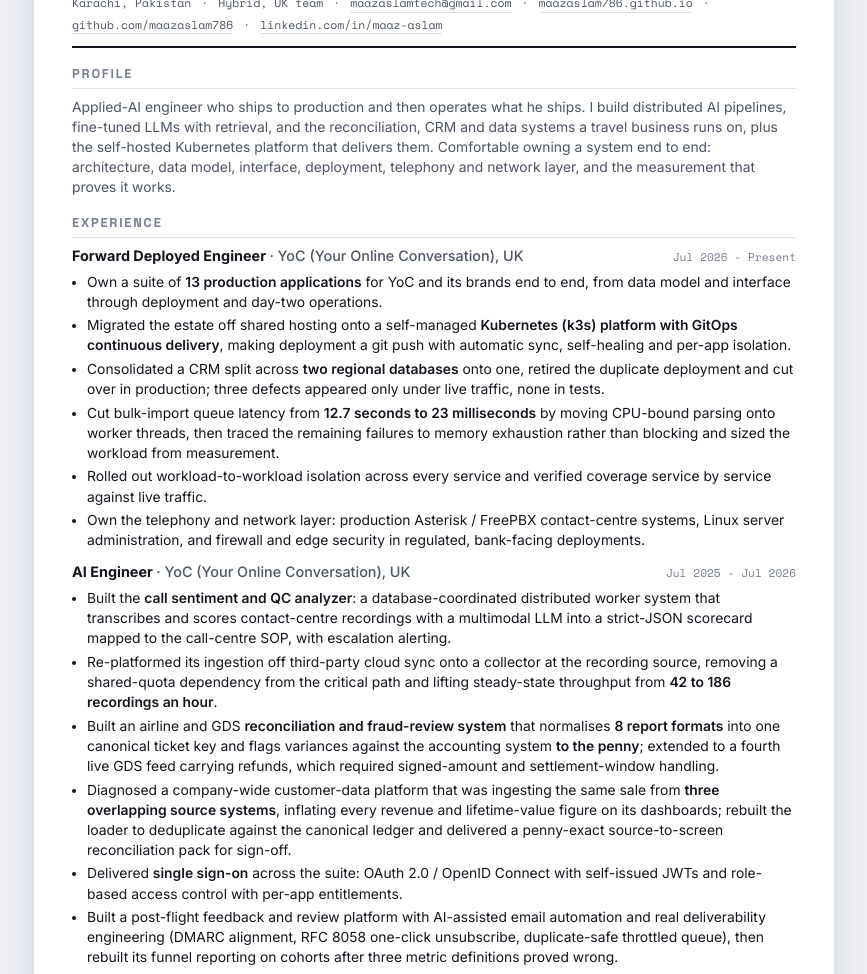
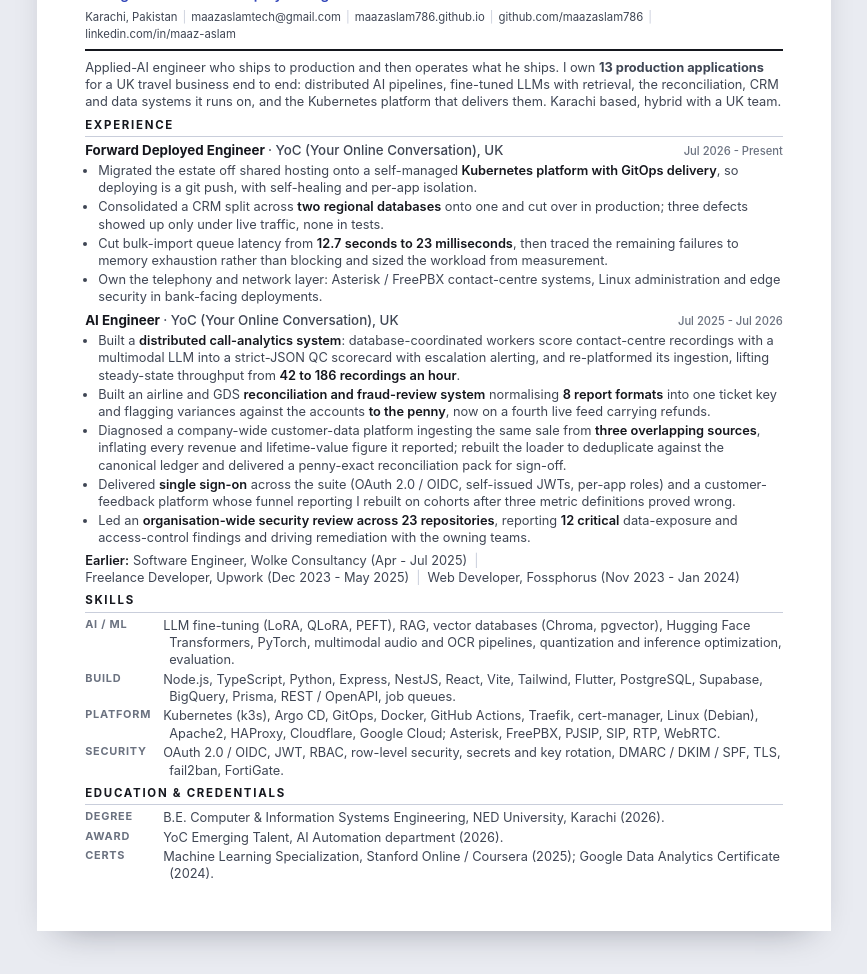
Before and after one commit to maazaslam786/maazaslam786.github.io, a plain HTML site: page resume.html in a window 1280 px wide. Shown: the part 178-1152 px from the top of the page, without its empty margins (206-1073 px from the left). Drawn offline with nearby package versions, Linux system fonts and the light colour scheme.

Commit message:
Rework resume as a true one-page print layout
The first version printed to two pages. Root cause was not length: the
skills block was a CSS grid, and Chrome cannot fragment a grid across
printed pages, so it pushed the whole block onto page two.

- Skills and education rows rebuilt as hanging-indent blocks that paginate
- Dropped the Google Fonts dependency for a system stack, so screen and
  print layout are identical and a print never falls back to a wider face
- Print type scale 9pt / 1.3, A4 with 12.7mm margins
- Content tightened: app count moved into the profile line, two bullets
  merged away, education rows compacted
- Verified by rendering: one page

```diff
--- a/resume.html
+++ b/resume.html
@@ -6,59 +6,72 @@
 <title>Muhammad Maaz Aslam · Resume</title>
 <meta name="description" content="Resume of Muhammad Maaz Aslam Sonaly, AI Engineer and Forward Deployed Engineer at YoC.">
 <link rel="canonical" href="https://maazaslam786.github.io/resume.html">
-<meta name="robots" content="index, follow">
-<link rel="preconnect" href="https://fonts.googleapis.com">
-<link rel="preconnect" href="https://fonts.gstatic.com" crossorigin>
-<link rel="stylesheet" href="https://fonts.googleapis.com/css2?family=Space+Grotesk:wght@500;600;700&family=Inter:wght@400;500;600;700&family=Space+Mono:wght@400;700&display=swap">
 <style>
   :root{
-    --ink:#14161d; --muted:#4e5563; --faint:#767d8c;
-    --line:rgba(15,20,40,.13); --accent:#445bd4; --paper:#ffffff; --ground:#eceef4;
-    --ff-display:"Space Grotesk",system-ui,-apple-system,sans-serif;
-    --ff-sans:"Inter",system-ui,-apple-system,sans-serif;
-    --ff-mono:"Space Mono",ui-monospace,monospace;
+    --ink:#15171e; --muted:#3f4654; --faint:#6b7280;
+    --line:#c9cedb; --accent:#2f43b8; --paper:#fff; --ground:#e9ebf1;
+    --ff:-apple-system,BlinkMacSystemFont,"Segoe UI","Helvetica Neue",Helvetica,Arial,sans-serif;
   }
   *{box-sizing:border-box}
   html,body{margin:0}
-  body{background:var(--ground);color:var(--ink);font-family:var(--ff-sans);font-size:10.4pt;line-height:1.45;-webkit-font-smoothing:antialiased}
-  .bar{position:sticky;top:0;z-index:5;display:flex;gap:10px;align-items:center;justify-content:center;padding:10px;background:rgba(236,238,244,.92);border-bottom:1px solid var(--line);backdrop-filter:blur(8px)}
-  .bar a,.bar button{font:600 9.5pt/1 var(--ff-sans);color:var(--ink);background:var(--paper);border:1px solid var(--line);border-radius:999px;padding:8px 14px;text-decoration:none;cursor:pointer}
+  body{background:var(--ground);color:var(--ink);font-family:var(--ff);font-size:9.6pt;line-height:1.36;-webkit-font-smoothing:antialiased;text-rendering:optimizeLegibility}
+
+  .bar{position:sticky;top:0;z-index:5;display:flex;gap:8px;align-items:center;justify-content:center;padding:9px;background:rgba(233,235,241,.94);border-bottom:1px solid var(--line)}
+  .bar a,.bar button{font:600 9pt/1 var(--ff);color:var(--ink);background:var(--paper);border:1px solid var(--line);border-radius:999px;padding:7px 13px;text-decoration:none;cursor:pointer}
   .bar button{background:var(--accent);border-color:var(--accent);color:#fff}
-  .sheet{background:var(--paper);max-width:800px;margin:22px auto 40px;padding:34px 38px 30px;box-shadow:0 18px 40px -22px rgba(10,14,30,.4)}
+  .tip{font:400 8.4pt/1.3 var(--ff);color:var(--faint);text-align:center;margin:9px 16px 0}
 
-  header{border-bottom:2px solid var(--ink);padding-bottom:12px;margin-bottom:16px}
-  h1{font-family:var(--ff-display);font-size:23pt;line-height:1.05;letter-spacing:-.02em;margin:0 0 4px}
-  .role{font-family:var(--ff-display);font-size:11.4pt;color:var(--accent);font-weight:600;margin:0 0 7px}
-  .meta{font-family:var(--ff-mono);font-size:8.6pt;color:var(--muted);display:flex;flex-wrap:wrap;gap:4px 10px}
-  .meta a{color:var(--muted);text-decoration:none;border-bottom:1px solid var(--line)}
+  /* Screen preview mirrors the A4 text block: 210mm wide, 14mm side margins */
+  .sheet{background:var(--paper);width:210mm;max-width:calc(100vw - 20px);margin:14px auto 36px;padding:12.7mm;box-shadow:0 16px 36px -22px rgba(10,14,30,.45)}
 
-  h2{font-family:var(--ff-display);font-size:9.6pt;letter-spacing:.14em;text-transform:uppercase;color:var(--faint);margin:17px 0 8px;padding-bottom:4px;border-bottom:1px solid var(--line)}
-  .summary{margin:0;color:var(--muted)}
-  .job{margin-bottom:12px;break-inside:avoid}
-  .job-h{display:flex;justify-content:space-between;align-items:baseline;gap:12px}
-  .job-t{font-weight:700;font-size:10.8pt;margin:0}
-  .job-o{color:var(--muted);font-weight:500}
-  .when{font-family:var(--ff-mono);font-size:8.4pt;color:var(--faint);white-space:nowrap}
-  ul{margin:5px 0 0;padding-left:15px}
-  li{margin:0 0 3.5px}
-  li b{font-weight:600}
-  .sub{font-family:var(--ff-mono);font-size:8.4pt;color:var(--accent);margin:7px 0 2px;letter-spacing:.02em}
-  .grid{display:grid;grid-template-columns:118px 1fr;gap:5px 14px;align-items:baseline}
-  .k{font-family:var(--ff-mono);font-size:8.4pt;color:var(--faint);text-transform:uppercase;letter-spacing:.06em}
-  .v{color:var(--muted)}
-  .two{display:grid;grid-template-columns:1fr 1fr;gap:4px 26px}
-  .two .job{margin-bottom:7px}
-  footer{margin-top:16px;padding-top:9px;border-top:1px solid var(--line);font-family:var(--ff-mono);font-size:8pt;color:var(--faint)}
+  header{border-bottom:1.6pt solid var(--ink);padding-bottom:6px;margin-bottom:8px}
+  h1{font-size:20pt;line-height:1.02;letter-spacing:-.022em;font-weight:700;margin:0}
+  .role{font-size:10.4pt;font-weight:600;color:var(--accent);margin:3px 0 5px;letter-spacing:.01em}
+  .meta{font-size:8.5pt;color:var(--muted);line-height:1.5;display:flex;flex-wrap:wrap;align-items:baseline;gap:0 2px}
+  .meta a{color:var(--muted);text-decoration:none}
+  .meta span{white-space:nowrap}
+  .sep{color:var(--line);padding:0 3px}
 
-  @media (max-width:720px){ .sheet{padding:22px 18px;margin:12px} .two{grid-template-columns:1fr} h1{font-size:19pt} }
-  @page{size:A4;margin:12mm 13mm}
+  h2{font-size:8.6pt;font-weight:700;letter-spacing:.15em;text-transform:uppercase;color:var(--ink);margin:7px 0 4px;padding-bottom:2.5px;border-bottom:.8pt solid var(--line)}
+  p{margin:0}
+  .profile{color:var(--muted)}
+
+  .job{margin-bottom:5px}
+  .job:last-child{margin-bottom:0}
+  .job-h{display:flex;justify-content:space-between;align-items:baseline;gap:10px}
+  .job-t{font-weight:700;font-size:10pt}
+  .job-o{font-weight:500;color:var(--muted)}
+  .when{font-size:8.4pt;font-weight:500;color:var(--faint);white-space:nowrap}
+  ul{margin:3px 0 0;padding-left:13px}
+  li{margin:0 0 1.5px;color:var(--muted)}
+  li b{color:var(--ink);font-weight:600}
+
+  .row{margin:0 0 2px;padding-left:84px;text-indent:-84px;color:var(--muted)}
+  .row:last-child{margin-bottom:0}
+  .k{display:inline-block;width:78px;text-indent:0;vertical-align:top;font-size:8.2pt;font-weight:700;letter-spacing:.07em;text-transform:uppercase;color:var(--faint)}
+  .early{display:flex;flex-wrap:wrap;align-items:baseline;gap:0 4px;color:var(--muted)}
+  .early span{white-space:nowrap}
+  .early b{color:var(--ink);font-weight:600}
+
+  @page{size:A4;margin:12.7mm}
   @media print{
-    body{background:#fff;font-size:9.6pt}
-    .bar{display:none}
-    .sheet{box-shadow:none;margin:0;padding:0;max-width:none}
-    a{color:inherit}
-    h2{margin-top:12px}
-    .job{break-inside:avoid}
+    html,body{background:#fff}
+    body{font-size:9pt;line-height:1.3}
+    h1{font-size:18pt}
+    .role{font-size:10pt}
+    .bar,.tip{display:none !important}
+    .sheet{width:auto;max-width:none;margin:0;padding:0;box-shadow:none}
+    a{color:inherit;text-decoration:none}
+    header{break-inside:avoid}
+    .job-h{break-after:avoid}
+    li,.row{break-inside:avoid}
+    h2{break-after:avoid}
+  }
+  @media (max-width:760px){
+    .sheet{width:auto;padding:18px}
+    h1{font-size:17pt}
+    .row{padding-left:0;text-indent:0}
+    .k{display:block;margin-top:5px}
   }
 </style>
 </head>
@@ -69,23 +82,18 @@
   <a href="./">Portfolio</a>
   <a href="mailto:maazaslamtech@gmail.com">Email</a>
 </div>
+<p class="tip">Sized to one A4 page. In the print dialog set Margins to Default and switch off Headers and footers.</p>
 
 <main class="sheet">
   <header>
     <h1>Muhammad Maaz Aslam Sonaly</h1>
     <p class="role">AI Engineer · Forward Deployed Engineer</p>
-    <div class="meta">
-      <span>Karachi, Pakistan</span><span>·</span>
-      <span>Hybrid, UK team</span><span>·</span>
-      <a href="mailto:maazaslamtech@gmail.com">maazaslamtech@gmail.com</a><span>·</span>
-      <a href="https://maazaslam786.github.io/">maazaslam786.github.io</a><span>·</span>
-      <a href="https://github.com/maazaslam786">github.com/maazaslam786</a><span>·</span>
-      <a href="https://linkedin.com/in/maaz-aslam-31a694211">linkedin.com/in/maaz-aslam</a>
-    </div>
+    <p class="meta">
+      <span>Karachi, Pakistan</span><span class="sep">|</span><span><a href="mailto:maazaslamtech@gmail.com">maazaslamtech@gmail.com</a></span><span class="sep">|</span><span><a href="https://maazaslam786.github.io/">maazaslam786.github.io</a></span><span class="sep">|</span><span><a href="https://github.com/maazaslam786">github.com/maazaslam786</a></span><span class="sep">|</span><span><a href="https://linkedin.com/in/maaz-aslam-31a694211">linkedin.com/in/maaz-aslam</a></span>
+    </p>
   </header>
 
-  <h2>Profile</h2>
-  <p class="summary">Applied-AI engineer who ships to production and then operates what he ships. I build distributed AI pipelines, fine-tuned LLMs with retrieval, and the reconciliation, CRM and data systems a travel business runs on, plus the self-hosted Kubernetes platform that delivers them. Comfortable owning a system end to end: architecture, data model, interface, deployment, telephony and network layer, and the measurement that proves it works.</p>
+  <p class="profile">Applied-AI engineer who ships to production and then operates what he ships. I own <b>13 production applications</b> for a UK travel business end to end: distributed AI pipelines, fine-tuned LLMs with retrieval, the reconciliation, CRM and data systems it runs on, and the Kubernetes platform that delivers them. Karachi based, hybrid with a UK team.</p>
 
   <h2>Experience</h2>
 
@@ -95,12 +103,10 @@
       <span class="when">Jul 2026 - Present</span>
     </div>
     <ul>
-      <li>Own a suite of <b>13 production applications</b> for YoC and its brands end to end, from data model and interface through deployment and day-two operations.</li>
-      <li>Migrated the estate off shared hosting onto a self-managed <b>Kubernetes (k3s) platform with GitOps continuous delivery</b>, making deployment a git push with automatic sync, self-healing and per-app isolation.</li>
-      <li>Consolidated a CRM split across <b>two regional databases</b> onto one, retired the duplicate deployment and cut over in production; three defects appeared only under live traffic, none in tests.</li>
-      <li>Cut bulk-import queue latency from <b>12.7 seconds to 23 milliseconds</b> by moving CPU-bound parsing onto worker threads, then traced the remaining failures to memory exhaustion rather than blocking and sized the workload from measurement.</li>
-      <li>Rolled out workload-to-workload isolation across every service and verified coverage service by service against live traffic.</li>
-      <li>Own the telephony and network layer: production Asterisk / FreePBX contact-centre systems, Linux server administration, and firewall and edge security in regulated, bank-facing deployments.</li>
+      <li>Migrated the estate off shared hosting onto a self-managed <b>Kubernetes platform with GitOps delivery</b>, so deploying is a git push, with self-healing and per-app isolation.</li>
+      <li>Consolidated a CRM split across <b>two regional databases</b> onto one and cut over in production; three defects showed up only under live traffic, none in tests.</li>
+      <li>Cut bulk-import queue latency from <b>12.7 seconds to 23 milliseconds</b>, then traced the remaining failures to memory exhaustion rather than blocking and sized the workload from measurement.</li>
+      <li>Own the telephony and network layer: Asterisk / FreePBX contact-centre systems, Linux administration and edge security in bank-facing deployments.</li>
     </ul>
   </div>
 
@@ -110,65 +116,32 @@
       <span class="when">Jul 2025 - Jul 2026</span>
     </div>
     <ul>
-      <li>Built the <b>call sentiment and QC analyzer</b>: a database-coordinated distributed worker system that transcribes and scores contact-centre recordings with a multimodal LLM into a strict-JSON scorecard mapped to the call-centre SOP, with escalation alerting.</li>
-      <li>Re-platformed its ingestion off third-party cloud sync onto a collector at the recording source, removing a shared-quota dependency from the critical path and lifting steady-state throughput from <b>42 to 186 recordings an hour</b>.</li>
-      <li>Built an airline and GDS <b>reconciliation and fraud-review system</b> that normalises <b>8 report formats</b> into one canonical ticket key and flags variances against the accounting system <b>to the penny</b>; extended to a fourth live GDS feed carrying refunds, which required signed-amount and settlement-window handling.</li>
-      <li>Diagnosed a company-wide customer-data platform that was ingesting the same sale from <b>three overlapping source systems</b>, inflating every revenue and lifetime-value figure on its dashboards; rebuilt the loader to deduplicate against the canonical ledger and delivered a penny-exact source-to-screen reconciliation pack for sign-off.</li>
-      <li>Delivered <b>single sign-on</b> across the suite: OAuth 2.0 / OpenID Connect with self-issued JWTs and role-based access control with per-app entitlements.</li>
-      <li>Built a post-flight feedback and review platform with AI-assisted email automation and real deliverability engineering (DMARC alignment, RFC 8058 one-click unsubscribe, duplicate-safe throttled queue), then rebuilt its funnel reporting on cohorts after three metric definitions proved wrong.</li>
+      <li>Built a <b>distributed call-analytics system</b>: database-coordinated workers score contact-centre recordings with a multimodal LLM into a strict-JSON QC scorecard with escalation alerting, and re-platformed its ingestion, lifting steady-state throughput from <b>42 to 186 recordings an hour</b>.</li>
+      <li>Built an airline and GDS <b>reconciliation and fraud-review system</b> normalising <b>8 report formats</b> into one ticket key and flagging variances against the accounts <b>to the penny</b>, now on a fourth live feed carrying refunds.</li>
+      <li>Diagnosed a company-wide customer-data platform ingesting the same sale from <b>three overlapping sources</b>, inflating every revenue and lifetime-value figure it reported; rebuilt the loader to deduplicate against the canonical ledger and delivered a penny-exact reconciliation pack for sign-off.</li>
+      <li>Delivered <b>single sign-on</b> across the suite (OAuth 2.0 / OIDC, self-issued JWTs, per-app roles) and a customer-feedback platform whose funnel reporting I rebuilt on cohorts after three metric definitions proved wrong.</li>
       <li>Led an <b>organisation-wide security review across 23 repositories</b>, reporting <b>12 critical</b> data-exposure and access-control findings and driving remediation with the owning teams.</li>
-      <li>Fine-tuned domain-specific LLM chatbots with <b>LoRA / QLoRA / PEFT</b>, grounded by retrieval over a vector database, with tokenization, embedding, quantization and inference-optimization pipelines.</li>
     </ul>
   </div>
 
-  <div class="two">
-    <div class="job">
-      <div class="job-h">
-        <p class="job-t">Software Engineer <span class="job-o">· Wolke Consultancy</span></p>
-        <span class="when">Apr - Jul 2025</span>
-      </div>
-    </div>
-    <div class="job">
-      <div class="job-h">
-        <p class="job-t">Freelance Developer <span class="job-o">· Upwork</span></p>
-        <span class="when">Dec 2023 - May 2025</span>
-      </div>
-    </div>
-    <div class="job">
-      <div class="job-h">
-        <p class="job-t">Web Developer <span class="job-o">· Fossphorus</span></p>
-        <span class="when">Nov 2023 - Jan 2024</span>
-      </div>
-    </div>
-  </div>
-
-  <h2>Selected Systems</h2>
-  <div class="grid">
-    <span class="k">AI / LLM</span><span class="v">Call sentiment and QC analyzer (distributed multimodal pipeline); fine-tuned RAG chatbots; AI-assisted email automation.</span>
-    <span class="k">Finance</span><span class="v">Airline and GDS reconciliation with penny-exact variance flagging, fraud-review board, debtors ledger with ageing and segment splits reporting net exposure, and a margin-review module built to the finance team's own lead-sheet columns.</span>
-    <span class="k">Platform</span><span class="v">Self-hosted Kubernetes with GitOps delivery, automatic certificate issuance, least-privilege ingress and centrally managed secrets.</span>
-    <span class="k">Data</span><span class="v">Schema-discovering Python ETL into a partitioned columnar data lake for warehouse analytics, with post-write validation; per-app people and ownership roster; centralised access reporting.</span>
-    <span class="k">Telephony</span><span class="v">Agent-to-IVR handoff on channel events, SIP interoperability, and contact-centre infrastructure for bank-facing deployments.</span>
+  <div class="job">
+    <p class="early"><b>Earlier:</b> <span>Software Engineer, Wolke Consultancy (Apr - Jul 2025)</span> <span class="sep">|</span> <span>Freelance Developer, Upwork (Dec 2023 - May 2025)</span> <span class="sep">|</span> <span>Web Developer, Fossphorus (Nov 2023 - Jan 2024)</span></p>
   </div>
 
   <h2>Skills</h2>
-  <div class="grid">
-    <span class="k">AI / ML</span><span class="v">LLM fine-tuning (LoRA, QLoRA, PEFT), RAG, vector databases (Chroma, pgvector), Hugging Face Transformers, PyTorch, multimodal audio and OCR pipelines, prompt and output-schema design, evaluation.</span>
-    <span class="k">Backend</span><span class="v">Node.js, TypeScript, Express, NestJS, Python, PostgreSQL, Supabase, BigQuery, worker threads, job queues, Prisma, REST and OpenAPI.</span>
-    <span class="k">Frontend</span><span class="v">React, TypeScript, Vite, Tailwind, information design and dashboards, Flutter.</span>
-    <span class="k">Platform</span><span class="v">Kubernetes (k3s), Argo CD, GitOps, Docker, GitHub Actions, Traefik, cert-manager, Linux (Debian), Apache2, HAProxy, systemd, Cloudflare, Google Cloud.</span>
-    <span class="k">Security</span><span class="v">OAuth 2.0 / OIDC, JWT, RBAC, row-level security, secret management, key rotation, DMARC / DKIM / SPF, TLS, fail2ban, FortiGate.</span>
-    <span class="k">Telephony</span><span class="v">Asterisk, FreePBX, PJSIP, SIP, RTP, WebRTC.</span>
+  <div class="block">
+    <p class="row"><span class="k">AI / ML</span>LLM fine-tuning (LoRA, QLoRA, PEFT), RAG, vector databases (Chroma, pgvector), Hugging Face Transformers, PyTorch, multimodal audio and OCR pipelines, quantization and inference optimization, evaluation.</p>
+    <p class="row"><span class="k">Build</span>Node.js, TypeScript, Python, Express, NestJS, React, Vite, Tailwind, Flutter, PostgreSQL, Supabase, BigQuery, Prisma, REST / OpenAPI, job queues.</p>
+    <p class="row"><span class="k">Platform</span>Kubernetes (k3s), Argo CD, GitOps, Docker, GitHub Actions, Traefik, cert-manager, Linux (Debian), Apache2, HAProxy, Cloudflare, Google Cloud; Asterisk, FreePBX, PJSIP, SIP, RTP, WebRTC.</p>
+    <p class="row"><span class="k">Security</span>OAuth 2.0 / OIDC, JWT, RBAC, row-level security, secrets and key rotation, DMARC / DKIM / SPF, TLS, fail2ban, FortiGate.</p>
   </div>
 
   <h2>Education &amp; Credentials</h2>
-  <div class="grid">
-    <span class="k">Degree</span><span class="v">B.E. Computer &amp; Information Systems Engineering, NED University of Engineering &amp; Technology, Karachi (2026).</span>
-    <span class="k">Award</span><span class="v">YoC Emerging Talent, AI Automation department, 2026.</span>
-    <span class="k">Certificates</span><span class="v">Machine Learning Specialization, Stanford Online / Coursera (2025); Google Data Analytics Professional Certificate (2024).</span>
+  <div class="block">
+    <p class="row"><span class="k">Degree</span>B.E. Computer &amp; Information Systems Engineering, NED University, Karachi (2026).</p>
+    <p class="row"><span class="k">Award</span>YoC Emerging Talent, AI Automation department (2026).</p>
+    <p class="row"><span class="k">Certs</span>Machine Learning Specialization, Stanford Online / Coursera (2025); Google Data Analytics Certificate (2024).</p>
   </div>
-
-  <footer>Muhammad Maaz Aslam Sonaly · AI &amp; Forward Deployed Engineer · maazaslamtech@gmail.com · maazaslam786.github.io</footer>
 </main>
 
 </body>
```
